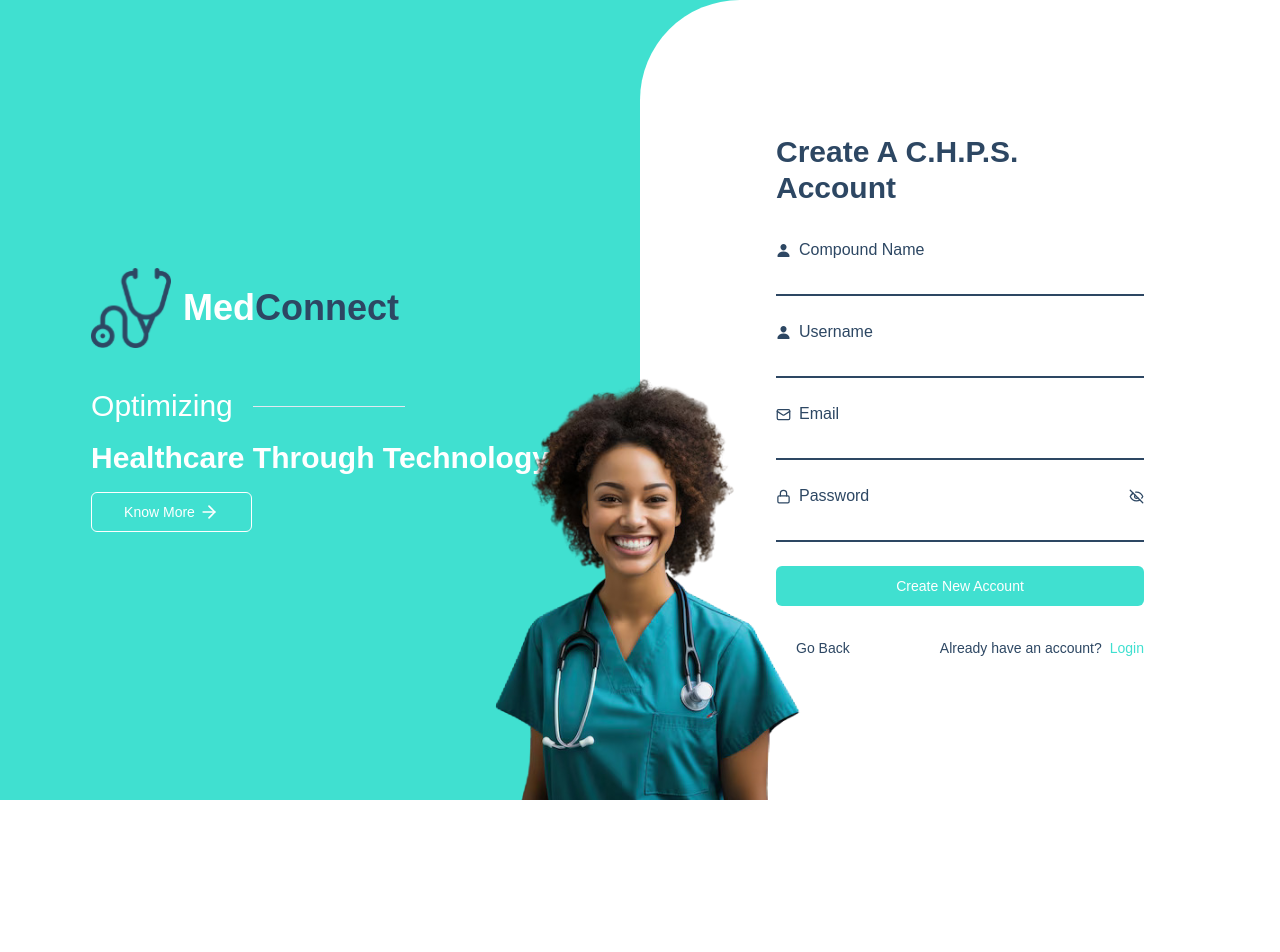
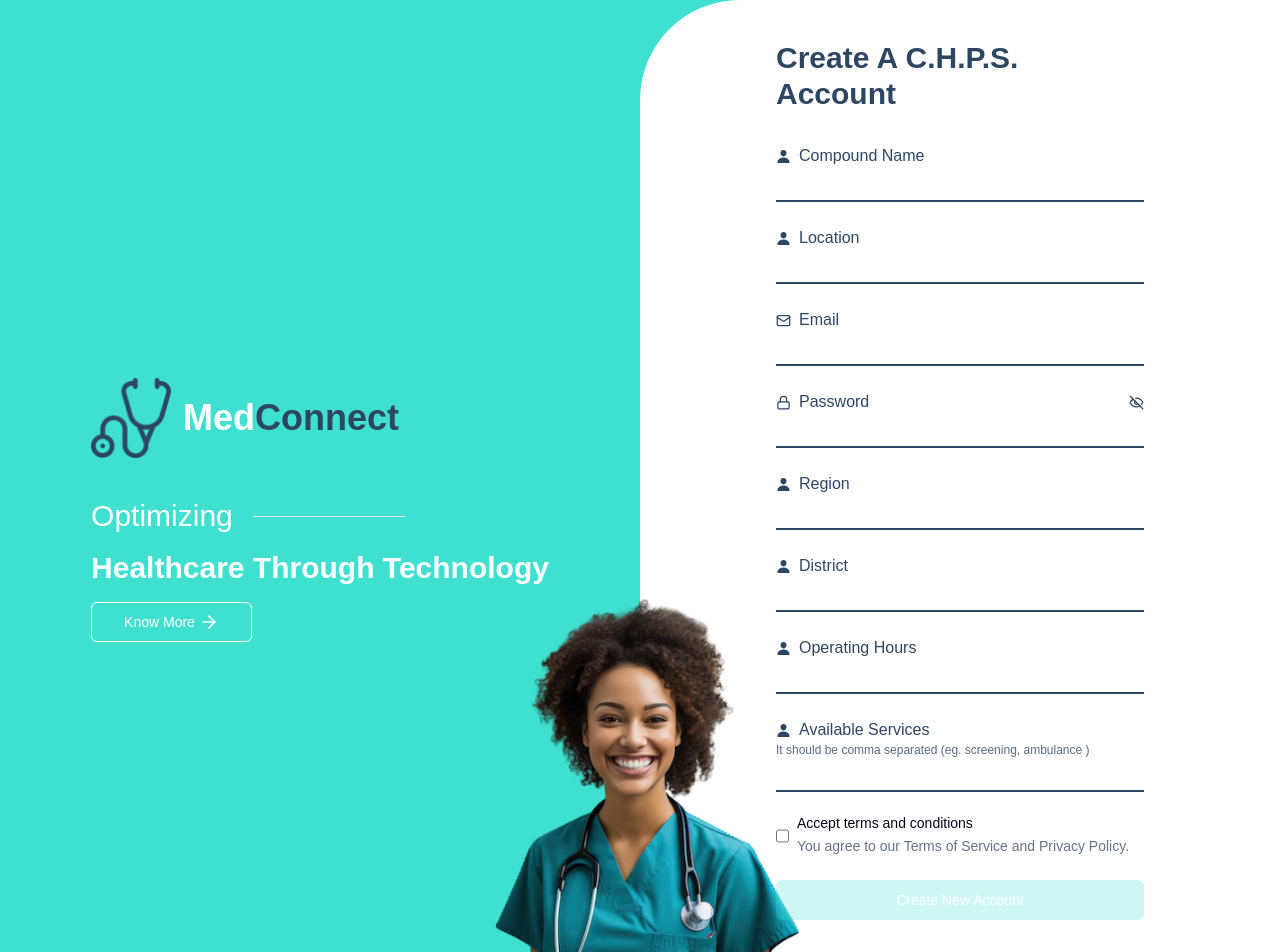
Before and after one commit to Deborah606-byte/medconnect, a Next.js app: page /register in a window 1280 px wide. Shown: the top 952 px of the page. Before the commit the page ends 800 px from the top, so only its background shows below. Built offline with nearby package versions, Linux system fonts and the light colour scheme; no server answers; a web font is replaced by a local one.

Commit message:
chore: complete register user

```diff
--- a/src/app/(auth)/register/RegisterForm.tsx
+++ b/src/app/(auth)/register/RegisterForm.tsx
@@ -2,54 +2,69 @@
 
 import React, { useState } from "react";
 import ClipLoader from "react-spinners/ClipLoader";
-import Swal from "sweetalert2";
 import Link from "next/link";
 import { useSearchParams, useRouter } from "next/navigation";
 import { useForm, SubmitHandler } from "react-hook-form";
 import { zodResolver } from "@hookform/resolvers/zod";
 import { toast } from "react-toastify";
-import { registerSchema, RegisterType } from "@/schema/user.schema";
-import { registerFormSubmit } from "@/actions/user.action";
+import { userSchema, CreateUserType } from "@/schema/user.schema";
+import { createUserFormSubmit } from "@/actions/user.action";
 import { Button } from "@/components/ui/button";
+import { Checkbox } from "@/components/ui/checkbox";
 import { IoPerson } from "react-icons/io5";
 import { Eye, EyeOff, LockIcon, Mail } from "lucide-react";
 import Image from "next/image";
+import { useMutation } from "@tanstack/react-query";
+import { useUserAtom } from "@/hooks";
+import CustomErrorElement from "@/components/CustomErrorElement";
 
 const RegisterForm = () => {
+  const [user, setUser] = useUserAtom();
   const [showPassword, setShowPassword] = useState(false);
+  const [submitFormErrors, setSubmitFormErrors] = useState<string[]>([]);
+
   const router = useRouter();
   const searchParams = useSearchParams();
   const redirectUrl = searchParams.has("redirect")
     ? `${searchParams.get("redirect")}`
-    : "/";
+    : "/dashboard";
 
   const {
     register,
     reset,
-    formState: { errors, isSubmitting: pending },
+    getValues,
+    formState: { errors },
     handleSubmit,
-  } = useForm<RegisterType>({
-    resolver: zodResolver(registerSchema),
+  } = useForm<CreateUserType>({
+    resolver: zodResolver(userSchema.omit({ _id: true })),
     mode: "all",
   });
 
-  const handleRegisterSubmission: SubmitHandler<RegisterType> = async (
+  // submit create user form
+  const mutation = useMutation({
+    mutationKey: ["user"],
+    mutationFn: createUserFormSubmit,
+    onSettled: (result) => {
+      if (!result?.success) {
+        setSubmitFormErrors(result?.errors!);
+        reset({ password: "" });
+        return;
+      }
+
+      setUser({
+        token: user.token,
+        user: result?.data,
+      });
+      reset();
+      toast.success(result?.message);
+      router.replace(redirectUrl);
+    },
+  });
+
+  const handleCreateUserSubmission: SubmitHandler<CreateUserType> = async (
     data
   ) => {
-    const result = await registerFormSubmit(data);
-    if (!result.success) {
-      return Swal.fire({
-        title: "Oops!",
-        text: result.errors?.join(", "),
-        icon: "error",
-        timer: 4000,
-        timerProgressBar: true,
-      });
-    }
-
-    toast.success(result.message);
-    reset();
-    router.replace(redirectUrl);
+    mutation.mutate(data);
   };
 
   return (
@@ -72,11 +87,14 @@ const RegisterForm = () => {
           Create A C.H.P.S. Account
         </h3>
 
+        <CustomErrorElement errors={submitFormErrors} />
+
         <form
-          onSubmit={handleSubmit(handleRegisterSubmission)}
+          onSubmit={handleSubmit(handleCreateUserSubmission)}
           className="flex flex-col w-full gap-6"
           method="POST"
         >
+          {/* Compound Name */}
           <div className="flex flex-col w-full">
             <label htmlFor="name" className="flex items-center gap-2">
               <IoPerson size={15} className="text-secondary-gray" />
@@ -85,30 +103,34 @@ const RegisterForm = () => {
             <input
               type="text"
               className="text-secondary-gray ring-0 border-b-secondary-gray w-full px-2 py-1 border-b-2 outline-none"
-              {...register("name")}
+              {...register("compoundName")}
             />
-            {errors?.name?.message && (
-              <p className="py-2 text-xs text-red-500">{errors.name.message}</p>
+            {errors?.compoundName?.message && (
+              <p className="py-2 text-xs text-red-500">
+                {errors.compoundName.message}
+              </p>
             )}
           </div>
 
+          {/* Location */}
           <div className="flex flex-col w-full">
-            <label htmlFor="username" className="flex items-center gap-2">
+            <label htmlFor="location" className="flex items-center gap-2">
               <IoPerson size={15} className="text-secondary-gray" />
-              <span className="text-secondary-gray">Username</span>
+              <span className="text-secondary-gray">Location</span>
             </label>
             <input
               type="text"
               className="text-secondary-gray ring-0 border-b-secondary-gray w-full px-2 py-1 border-b-2 outline-none"
-              {...register("username")}
+              {...register("location")}
             />
-            {errors?.username?.message && (
+            {errors?.location?.message && (
               <p className="py-2 text-xs text-red-500">
-                {errors.username.message}
+                {errors.location.message}
               </p>
             )}
           </div>
 
+          {/* Email */}
           <div className="flex flex-col w-full">
             <label htmlFor="email" className="flex items-center gap-2">
               <Mail size={15} className="text-secondary-gray" />
@@ -126,6 +148,7 @@ const RegisterForm = () => {
             )}
           </div>
 
+          {/* Password */}
           <div className="flex flex-col w-full">
             <label htmlFor="password" className="flex items-center gap-2">
               <LockIcon size={15} className="text-secondary-gray" />
@@ -153,7 +176,116 @@ const RegisterForm = () => {
             )}
           </div>
 
-          <RegisterSubmitButton pending={pending} />
+          {/* Region */}
+          <div className="flex flex-col w-full">
+            <label htmlFor="region" className="flex items-center gap-2">
+              <IoPerson size={15} className="text-secondary-gray" />
+              <span className="text-secondary-gray">Region</span>
+            </label>
+            <input
+              type="text"
+              className="text-secondary-gray ring-0 border-b-secondary-gray w-full px-2 py-1 border-b-2 outline-none"
+              {...register("region")}
+            />
+            {errors?.region?.message && (
+              <p className="py-2 text-xs text-red-500">
+                {errors.region.message}
+              </p>
+            )}
+          </div>
+
+          {/* District */}
+          <div className="flex flex-col w-full">
+            <label htmlFor="district" className="flex items-center gap-2">
+              <IoPerson size={15} className="text-secondary-gray" />
+              <span className="text-secondary-gray">District</span>
+            </label>
+            <input
+              type="text"
+              className="text-secondary-gray ring-0 border-b-secondary-gray w-full px-2 py-1 border-b-2 outline-none"
+              {...register("district")}
+            />
+            {errors?.district?.message && (
+              <p className="py-2 text-xs text-red-500">
+                {errors.district.message}
+              </p>
+            )}
+          </div>
+
+          {/* Operation Hours */}
+          <div className="flex flex-col w-full">
+            <label htmlFor="operatingHours" className="flex items-center gap-2">
+              <IoPerson size={15} className="text-secondary-gray" />
+              <span className="text-secondary-gray">Operating Hours</span>
+            </label>
+            <input
+              type="text"
+              className="text-secondary-gray ring-0 border-b-secondary-gray w-full px-2 py-1 border-b-2 outline-none"
+              {...register("operatingHours")}
+            />
+            {errors?.operatingHours?.message && (
+              <p className="py-2 text-xs text-red-500">
+                {errors.operatingHours.message}
+              </p>
+            )}
+          </div>
+
+          {/* Available Services */}
+          <div className="flex flex-col w-full">
+            <label
+              htmlFor="availableServices"
+              className="flex items-center gap-2"
+            >
+              <IoPerson size={15} className="text-secondary-gray" />
+              <span className="text-secondary-gray">Available Services</span>
+            </label>
+
+            <small className="text-xs font-light text-secondary-gray/80">
+              It should be comma separated (eg. screening, ambulance )
+            </small>
+
+            <input
+              type="text"
+              className="text-secondary-gray ring-0 border-b-secondary-gray w-full px-2 py-1 border-b-2 outline-none"
+              {...register("availableServices")}
+            />
+            {errors?.availableServices?.message && (
+              <p className="py-2 text-xs text-red-500">
+                {errors.availableServices.message}
+              </p>
+            )}
+          </div>
+
+          {/* Terms and Conditions */}
+          <div className="items-top flex space-x-2">
+            <input
+              type="checkbox"
+              {...register("termsAndConditions")}
+              className="border-secondary-gray border-2"
+            />
+            <div className="grid gap-1.5 leading-none">
+              <label
+                htmlFor="termsAndConditions"
+                className="text-sm font-medium leading-none peer-disabled:cursor-not-allowed peer-disabled:opacity-70"
+              >
+                Accept terms and conditions
+              </label>
+              <p className="text-sm text-muted-foreground">
+                You agree to our Terms of Service and Privacy Policy.
+              </p>
+
+              {errors?.termsAndConditions?.message && (
+                <p className="py-2 text-xs text-red-500">
+                  {errors.termsAndConditions.message}
+                </p>
+              )}
+            </div>
+          </div>
+
+          <CreateUserSubmitButton
+            pending={mutation.isPending}
+            agreed={getValues("termsAndConditions") === true}
+          />
 
           <div className="flex flex-row-reverse justify-between gap-3 py-2">
             <div className="flex items-center gap-2">
@@ -183,12 +315,22 @@ const RegisterForm = () => {
 
 export default RegisterForm;
 
-const RegisterSubmitButton = ({ pending }: { pending: boolean }) => {
+const CreateUserSubmitButton = ({
+  pending,
+  agreed,
+}: {
+  pending: boolean;
+  agreed: boolean;
+}) => {
   return (
     <div className="flex flex-col items-center w-full gap-5">
       <Button
-        disabled={pending}
-        className="bg-primary-green hover:bg-secondary-gray w-full px-10 py-3 text-center text-white"
+        disabled={pending || !agreed}
+        className={`${
+          agreed
+            ? "bg-primary-green hover:bg-secondary-gray cursor-pointer"
+            : "bg-primary-green/50 hover:bg-primary-green/50 cursor-not-allowed"
+        }  w-full px-10 py-3 text-center text-white`}
       >
         {pending ? (
           <ClipLoader size={28} loading={pending} color="white" />
--- a/src/schema/user.schema.ts
+++ b/src/schema/user.schema.ts
@@ -1,30 +1,31 @@
 import { z } from "zod";
 
 export const userSchema = z.object({
-  _id: z.string(),
-  compoundName: z.string().trim().min(1, {
-    message: "Compound Name is required",
+  compoundName: z
+    .string()
+    .min(1, { message: "Compound Name cannot be empty" })
+    .regex(/^\S+$/, {
+      message: "Compound Name must be a single word without spaces",
+    }),
+  location: z.string().min(1, { message: "Location cannot be empty" }),
+  region: z.string().min(1, { message: "Region cannot be empty" }),
+  district: z.string().min(1, { message: "District cannot be empty" }),
+  operatingHours: z
+    .string()
+    .min(1, { message: "Operating hours cannot be empty" }),
+  availableServices: z.string().optional(),
+  email: z
+    .string()
+    .min(1, { message: "Email cannot be empty" })
+    .email({ message: "Invalid email address" }),
+  password: z
+    .string()
+    .min(1, { message: "Password cannot be empty" })
+    .min(8, { message: "Password must be at least 8 characters long" }),
+  termsAndConditions: z.coerce.boolean().refine((val) => val === true, {
+    message: "Terms and Conditions must be accepted",
   }),
-  password: z.string({ required_error: "Password is required" }).trim().min(8, {
-    message: "Password must be at least 8 characters",
-  }),
-  location: z.string().trim().min(1, {
-    message: "Location is required",
-  }),
-  region: z.string().trim().min(1, {
-    message: "Region is required",
-  }),
-  district: z.string().trim().min(1, {
-    message: "District is required",
-  }),
-  operatingHours: z.string().trim().min(1, {
-    message: "Operating Hours is required",
-  }),
-  availableServices: z.array(z.string()).optional().default([]),
-  email: z
-    .string({ required_error: "Email address is required" })
-    .email({ message: "Invalid email address" }),
-  termsAndConditions: z.coerce.boolean().default(false),
+  _id: z.string({ required_error: "Compound ID is required" }),
 });
 
 export const loginSchema = z.object({
@@ -71,24 +72,8 @@ export const resetPasswordSchema = z
     }
   });
 
-export const registerSchema = z.object({
-  username: z.string({ required_error: "Username is required" }).trim().min(1, {
-    message: "Username is required",
-  }),
-  name: z.string({ required_error: "Name is required" }).trim().min(1, {
-    message: "Name is required",
-  }),
-  email: z
-    .string({ required_error: "Email address is required" })
-    .email({ message: "Invalid email address" }),
-  password: z.string({ required_error: "Password is required" }).trim().min(6, {
-    message: "Password must be at least 6 characters",
-  }),
-});
-
 export type User = z.infer<typeof userSchema>;
-export type CreateUser = Omit<User, "_id">;
 export type LoginType = z.infer<typeof loginSchema>;
 export type ForgotPasswordType = z.infer<typeof forgotPasswordSchema>;
 export type ResetPasswordType = z.infer<typeof resetPasswordSchema>;
-export type RegisterType = z.infer<typeof registerSchema>;
+export type CreateUserType = Omit<User, "_id">;
```
Also changed, not shown: src/actions/user.action.ts (+31 -17 lines).
